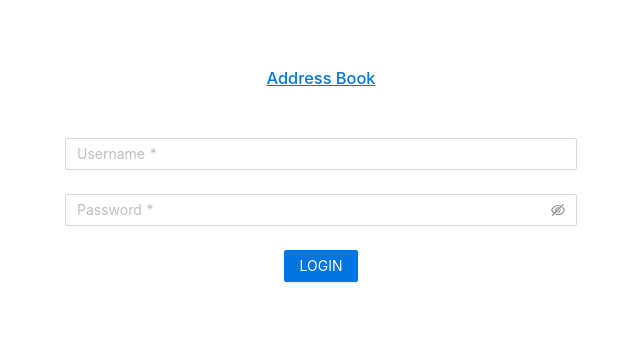
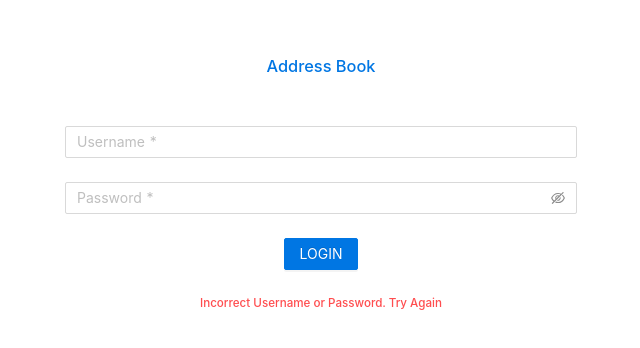
Before and after one commit to DhirajB7/AddressBook, a React (Create React App) app: page / in a window 1280 px wide. Shown: the part 214-562 px from the top of the page, without its empty margins (319-959 px from the left). Built offline with nearby package versions, Linux system fonts and the light colour scheme.

Commit message:
log + 404 done

```diff
--- a/src/App.css
+++ b/src/App.css
@@ -18,9 +18,12 @@
     margin-top: 3%;
 }
 
-.login-heading{
+#login-heading{
     color: var(--primaryColor);
-    text-decoration: underline;
+}
+
+#login-error{
+    color: var(--errorColor);
 }
 
 #not-found-container > div{
--- a/src/index.css
+++ b/src/index.css
@@ -1,5 +1,6 @@
 :root {
   --primaryColor: #0076e3;
+  --errorColor: #ff4d4f;
 }
 html, body, #root, #root>div {
   height: 100%
--- a/src/pages/login/Login.jsx
+++ b/src/pages/login/Login.jsx
@@ -13,7 +13,7 @@ const Login = () => {
   return (
     <div className="one-data-container">
 
-        <h3 className="login-heading">Address Book</h3>
+        <h3 id="login-heading">Address Book</h3>
 
       <div id="login-container">
         <Form
@@ -61,6 +61,9 @@ const Login = () => {
           </Form.Item>
         </Form>
       </div>
+
+      <h5 id="login-error">Incorrect Username or Password. Try Again</h5>
+
     </div>
   );
 };
```
